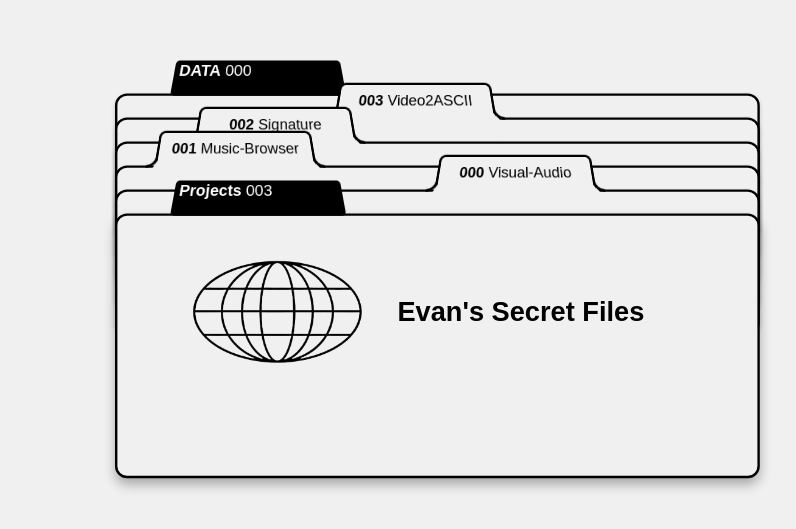
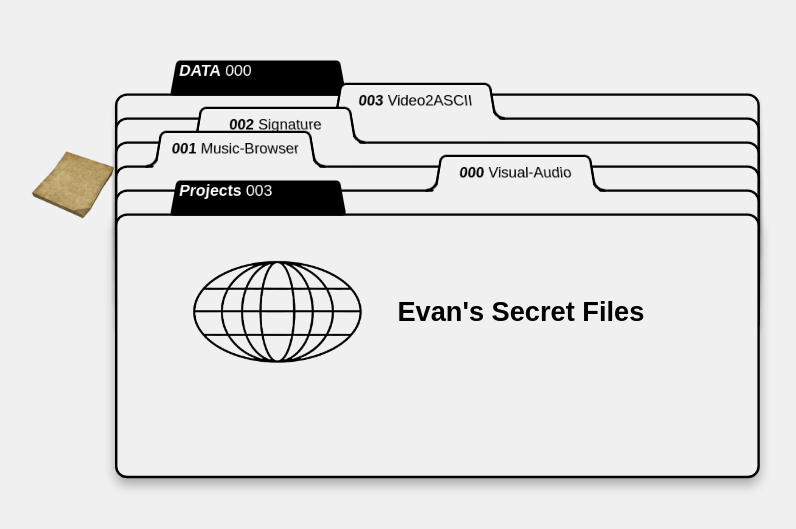
Before and after one commit to evanomeje/Pendaflex-Portfolio, a React (Create React App) app: page / in a window 1280 px wide. Shown: the part 105-634 px from the top of the page, without its empty margins (205-1001 px from the left). Built offline with nearby package versions, Linux system fonts and the light colour scheme.

Commit message:
testing gif error

```diff
--- a/src/App.js
+++ b/src/App.js
@@ -9,7 +9,7 @@ import visualAudioGif from './gifs/visual-audio-opt.gif'
 import digitalSignature from './gifs/digital-signature-opt.gif'
 import Video2ASCII from './gifs/video2ascii-opt.gif'
 
-/*import resumeSticker from './stickers/resume.png'*/
+import resumeSticker from './stickers/resume.png'
 import linkdenSticker from './stickers/linkedin-outline.svg'
 import githubSticker from './stickers/github-outline.svg'
 
@@ -22,7 +22,7 @@ const folderData = [
     tabPosition: 0,
     projectData: null,
     sticker: [
-      /*{ image: resumeSticker, url: "https://www.dropbox.com/scl/fi/r7yx1r04kooaqrmompzsq/Evan-Omeje-Resume.pdf?rlkey=i11546ugh2hem73bcptyj2aav&st=l4b2sgbz&dl=0" },*/
+      {image: resumeSticker, url: "https://www.dropbox.com/scl/fi/r7yx1r04kooaqrmompzsq/Evan-Omeje-Resume.pdf?rlkey=i11546ugh2hem73bcptyj2aav&st=l4b2sgbz&dl=0" },
       { image: linkdenSticker, url: "https://www.linkedin.com/in/evan-omeje-7a2880231/" },
       { image: githubSticker, url: "https://github.com/evanomeje" }
     ]
```
